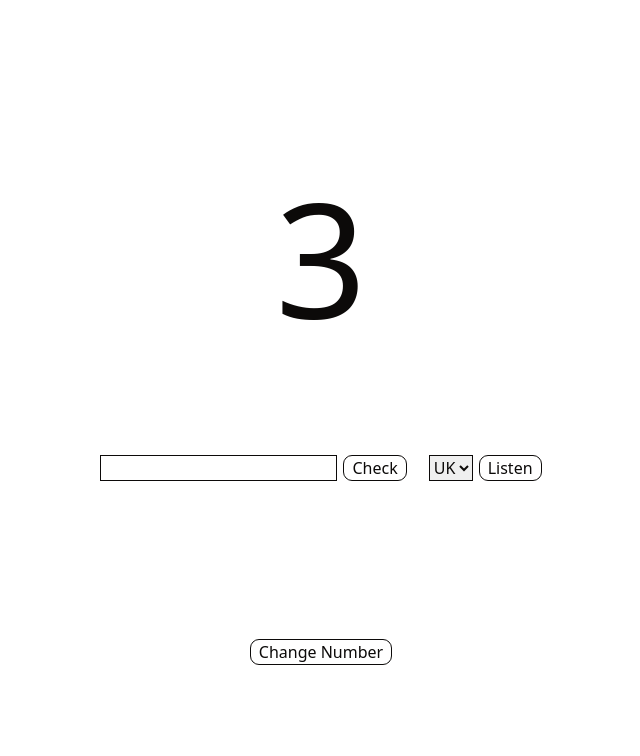
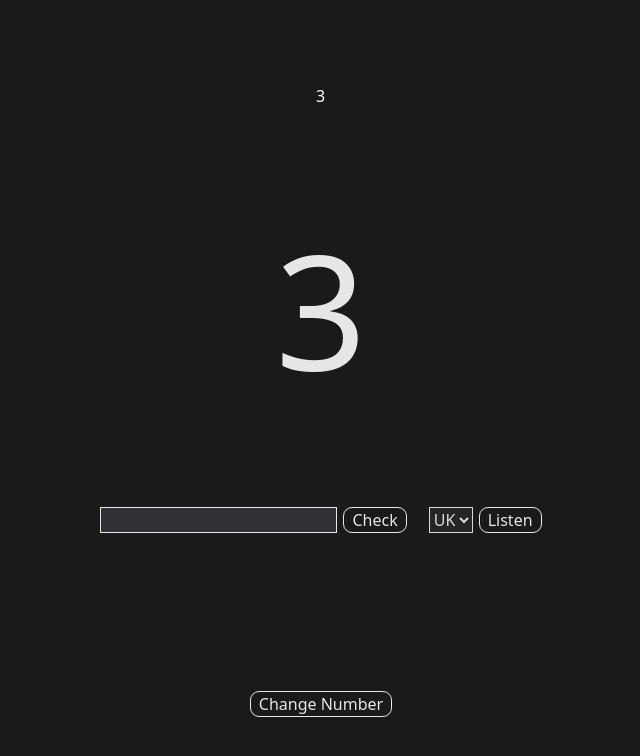
Before and after one commit to SanchezEnzo/NumsEN, a React (Vite) app: page / in a window 1280 px wide. Shown: the top 756 px of the page, without its empty margins (319-959 px from the left). Built offline with nearby package versions, Linux system fonts and the light colour scheme.

Commit message:
add dark mode

```diff
--- a/index.html
+++ b/index.html
@@ -9,7 +9,7 @@
   </head>
 
 
-  <body>
+  <body class="dark">
     <div id="root">
 
 		</div>
--- a/src/App.tsx
+++ b/src/App.tsx
@@ -6,6 +6,7 @@ import { Result } from './components/Result'
 import { RESPONSE_STATE } from './constants/responseState'
 import { LANGUAGES_TO_SHOW } from './constants/languages'
 import { Button } from './components/Button'
+import { NumberTicker } from './components/ui/number-ticker'
 
 export default function App() {
 	const [number, setNumber] = useState(() => Math.floor(Math.random() * 9) + 1)
@@ -13,7 +14,7 @@ export default function App() {
 	const [response, setResponse] = useState<RESPONSE_STATE>(RESPONSE_STATE.INIT)
 	const inputRef = useRef<HTMLInputElement>(null)
 	const isResponseChange = useRef(inputRef.current?.value)
-	const formatedNumber = new Intl.NumberFormat('de-DE').format(number)
+	const formatedNumber = +new Intl.NumberFormat('de-DE').format(number)
 
 	function getNewRandomNumber() {
 		setNumber(Math.floor(Math.random() * 9) + 1)
@@ -39,7 +40,8 @@ export default function App() {
 	}
 
 	return (
-		<div className='h-screen w-full flex justify-center items-center flex-col gap-[10dvh]'>
+		<div className='h-screen w-full flex justify-center items-center flex-col gap-[10dvh] bg-background text-foreground'>
+			<NumberTicker value={formatedNumber}></NumberTicker>
 			<p className='text-[10rem]'>{formatedNumber}</p>
 			<div className='flex gap-6'>
 				<form className='flex gap-2 relative' onSubmit={handleSubmit}>
@@ -49,19 +51,17 @@ export default function App() {
 					<input
 						id='response'
 						type='text'
-						className='outline outline-[0.1px] pl-1 focus:outline focus:outline-stone-100'
+						className='outline outline-[0.1px] pl-1 bg-input text-foreground focus:outline focus:outline-ring'
 						name='response'
 						autoComplete='off'
 						aria-invalid={response === RESPONSE_STATE.RIGHT}
 						ref={inputRef}
 					/>
-					<Button>
-						Check
-					</Button>
+					<Button>Check</Button>
 				</form>
 				<div className='flex gap-2'>
 					<select
-						className='outline outline-[0.1px] focus:outline focus:outline-stone-100 '
+						className='outline outline-[0.1px] bg-card text-card-foreground focus:outline focus:outline-ring'
 						onChange={e => changeLanguage(e)}
 					>
 						{LANGUAGES_TO_SHOW.map((lang, index) => (
@@ -74,7 +74,7 @@ export default function App() {
 					<Button handleClick={playAudio}>Listen</Button>
 				</div>
 			</div>
-			<div className='w-full flex justify-center '>
+			<div className='w-full flex justify-center'>
 				<div className='w-56 flex relative'>
 					<Result response={response} />
 				</div>
@@ -84,6 +84,7 @@ export default function App() {
 	)
 }
 
+
 //Todo: Agregar rango de numeros a elegir
 //Todo: Assistant
 //Todo: Cambiar de numero en respuesta correcta
--- a/src/index.css
+++ b/src/index.css
@@ -1,70 +1,101 @@
-:root {
-	color-scheme: light dark;
-}
-
 @tailwind base;
 @tailwind components;
 @tailwind utilities;
 @layer base {
-  :root {
+	/* Definición de las variables globales */
+	:root {
+		--radius: 8px;
+
 		--background: 0 0% 100%;
-		--foreground: 20 14.3% 4.1%;
+		--foreground: 0 0% 0%;
 		--card: 0 0% 100%;
-		--card-foreground: 20 14.3% 4.1%;
+		--card-foreground: 0 0% 0%;
 		--popover: 0 0% 100%;
-		--popover-foreground: 20 14.3% 4.1%;
-		--primary: 24 9.8% 10%;
-		--primary-foreground: 60 9.1% 97.8%;
-		--secondary: 60 4.8% 95.9%;
-		--secondary-foreground: 24 9.8% 10%;
-		--muted: 60 4.8% 95.9%;
-		--muted-foreground: 25 5.3% 44.7%;
-		--accent: 60 4.8% 95.9%;
-		--accent-foreground: 24 9.8% 10%;
-		--destructive: 0 84.2% 60.2%;
-		--destructive-foreground: 60 9.1% 97.8%;
-		--border: 20 5.9% 90%;
-		--input: 20 5.9% 90%;
-		--ring: 20 14.3% 4.1%;
-		--chart-1: 12 76% 61%;
-		--chart-2: 173 58% 39%;
-		--chart-3: 197 37% 24%;
-		--chart-4: 43 74% 66%;
-		--chart-5: 27 87% 67%;
-		--radius: 0.5rem;
+		--popover-foreground: 0 0% 0%;
+		--primary: 220 98% 61%;
+		--primary-foreground: 0 0% 100%;
+		--secondary: 240 4% 46%;
+		--secondary-foreground: 0 0% 100%;
+		--muted: 240 5% 90%;
+		--muted-foreground: 240 5% 20%;
+		--accent: 340 75% 60%;
+		--accent-foreground: 0 0% 100%;
+		--destructive: 0 78% 63%;
+		--destructive-foreground: 0 0% 100%;
+		--border: 240 5% 83%;
+		--input: 240 5% 93%;
+		--ring: 220 98% 61%;
+		--chart-1: 200 70% 50%;
+		--chart-2: 300 70% 50%;
+		--chart-3: 100 70% 50%;
+		--chart-4: 50 70% 50%;
+		--chart-5: 0 70% 50%;
 	}
-  .dark {
-		--background: 20 14.3% 4.1%;
-		--foreground: 60 9.1% 97.8%;
-		--card: 20 14.3% 4.1%;
-		--card-foreground: 60 9.1% 97.8%;
-		--popover: 20 14.3% 4.1%;
-		--popover-foreground: 60 9.1% 97.8%;
-		--primary: 60 9.1% 97.8%;
-		--primary-foreground: 24 9.8% 10%;
-		--secondary: 12 6.5% 15.1%;
-		--secondary-foreground: 60 9.1% 97.8%;
-		--muted: 12 6.5% 15.1%;
-		--muted-foreground: 24 5.4% 63.9%;
-		--accent: 12 6.5% 15.1%;
-		--accent-foreground: 60 9.1% 97.8%;
-		--destructive: 0 62.8% 30.6%;
-		--destructive-foreground: 60 9.1% 97.8%;
-		--border: 12 6.5% 15.1%;
-		--input: 12 6.5% 15.1%;
-		--ring: 24 5.7% 82.9%;
-		--chart-1: 220 70% 50%;
-		--chart-2: 160 60% 45%;
-		--chart-3: 30 80% 55%;
-		--chart-4: 280 65% 60%;
-		--chart-5: 340 75% 55%;
+
+	/* Estilos para el modo oscuro */
+	@media (prefers-color-scheme: dark) {
+		:root {
+			--background: 0 0% 10%;
+			--foreground: 0 0% 90%;
+			--card: 0 0% 15%;
+			--card-foreground: 0 0% 85%;
+			--popover: 0 0% 15%;
+			--popover-foreground: 0 0% 85%;
+			--primary: 220 98% 61%;
+			--primary-foreground: 0 0% 100%;
+			--secondary: 240 5% 40%;
+			--secondary-foreground: 0 0% 90%;
+			--muted: 240 5% 20%;
+			--muted-foreground: 240 5% 80%;
+			--accent: 340 70% 40%;
+			--accent-foreground: 0 0% 100%;
+			--destructive: 0 78% 50%;
+			--destructive-foreground: 0 0% 100%;
+			--border: 240 5% 30%;
+			--input: 240 5% 20%;
+			--ring: 220 98% 61%;
+			--chart-1: 200 70% 50%;
+			--chart-2: 300 70% 50%;
+			--chart-3: 100 70% 50%;
+			--chart-4: 50 70% 50%;
+			--chart-5: 0 70% 50%;
+		}
+	}
+
+	/* Soporte para la clase "dark" en lugar de `prefers-color-scheme` */
+	.dark {
+		--background: 0 0% 10%;
+		--foreground: 0 0% 90%;
+		--card: 0 0% 15%;
+		--card-foreground: 0 0% 85%;
+		--popover: 0 0% 15%;
+		--popover-foreground: 0 0% 85%;
+		--primary: 220 98% 61%;
+		--primary-foreground: 0 0% 100%;
+		--secondary: 240 5% 40%;
+		--secondary-foreground: 0 0% 90%;
+		--muted: 240 5% 20%;
+		--muted-foreground: 240 5% 80%;
+		--accent: 340 70% 40%;
+		--accent-foreground: 0 0% 100%;
+		--destructive: 0 78% 50%;
+		--destructive-foreground: 0 0% 100%;
+		--border: 240 5% 30%;
+		--input: 240 5% 20%;
+		--ring: 220 98% 61%;
+		--chart-1: 200 70% 50%;
+		--chart-2: 300 70% 50%;
+		--chart-3: 100 70% 50%;
+		--chart-4: 50 70% 50%;
+		--chart-5: 0 70% 50%;
 	}
 }
+
 @layer base {
-  * {
-    @apply border-border;
+	* {
+		@apply border-border;
 	}
-  body {
-    @apply bg-background text-foreground;
+	body {
+		@apply bg-background text-foreground;
 	}
 }
```
